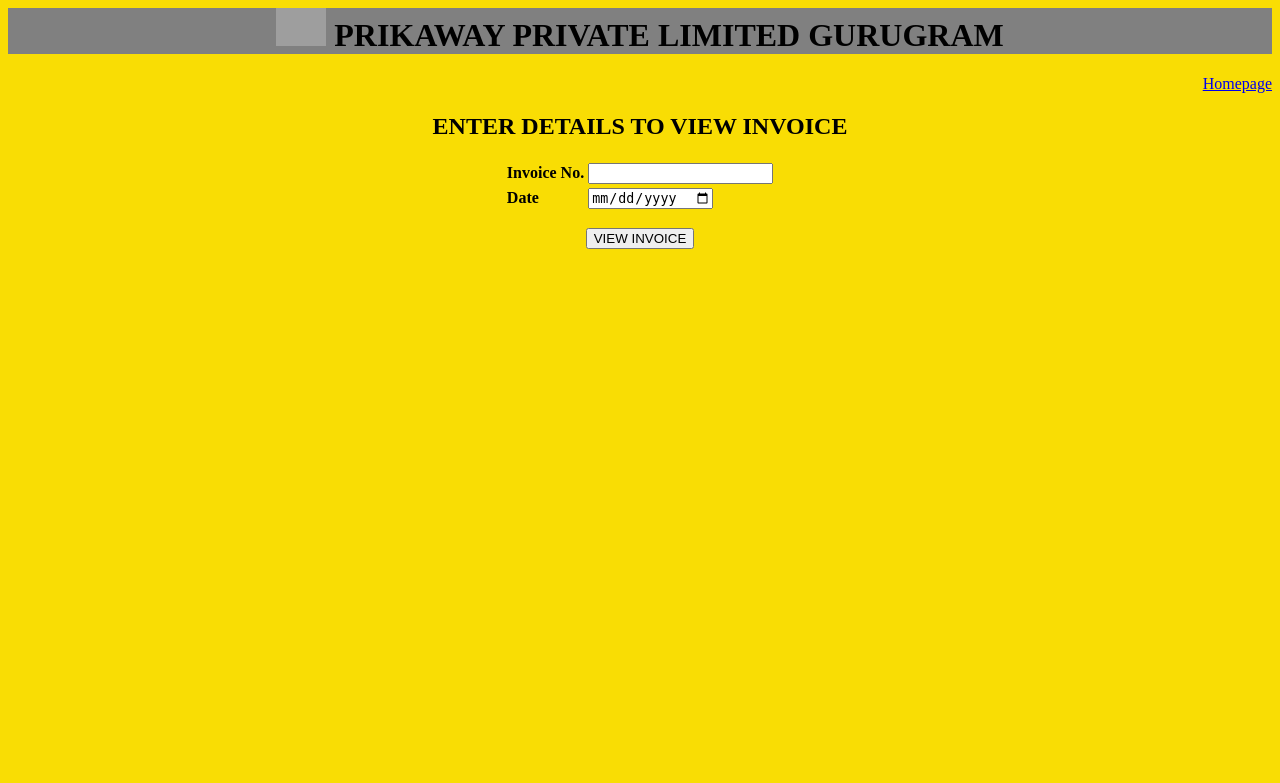
After one commit to AyushS305/flask, a Flask app: page /search_invoice in a window 1280 px wide. The commit adds this page. Shown: the top 783 px of the page. Run offline with Flask 3, Linux system fonts and the light colour scheme; grey boxes are pictures that could not be loaded.

Commit message:
added the view invoice functionality

```diff
--- a/app.py
+++ b/app.py
@@ -88,6 +88,20 @@
       msg.html = render_template("student_invoice_print_template.html", output=output, image=session['img_url'])
       mail.send(msg)
       return render_template("student_invoice_print_template.html",output = output, image=session['img_url'])
+
+@app.route('/search_invoice',methods = ['POST', 'GET'])
+def search_invoice():
+      return render_template("search_invoice_input_template.html")
+
+@app.route('/view_invoice',methods = ['POST', 'GET'])
+def view_invoice():
+   if request.method == 'POST':
+      out = request.form.to_dict()
+      out=db_search_student_invoice(out)
+      if out == "NF":
+         return render_template("student_invoice_not_found.html")
+      else:
+         return render_template("view_student_invoice_template.html", output=out, image=out['image'])
 
 @app.route('/principal_bill',methods=['POST','GET'])
 def principal_bill():
--- a/templates/homepage.html
+++ b/templates/homepage.html
@@ -32,6 +32,7 @@
         <p><a href="/input">ENTER DETAILS AND PRINT STUDENT INVOICE</a></p>
         <p><a href='/delete_invoice_input'>DELETE STUDENT INVOICE</a></p>
         <p><a href='/change_invoice_status_input'>CHANGE STUDENT INVOICE STATUS AS TC/LEAVE</a></p>
+        <p><a href='/search_invoice'>VIEW STUDENT INVOICE</a></p>
         <p><a href='/principal_bill'>GENERATE BILL FOR PRINCIPAL</a></p>
         <p><a href='/cover_page_input'>GENERATE COVER PAGES</a></p>
         {% if sync_user['school_id'] == 2 %}
--- /dev/null
+++ b/templates/search_invoice_input_template.html
@@ -0,0 +1,50 @@
+<html>
+    <head lang="en">
+        <meta charset="UTF-8">
+    <title>ENTER STUDENT INVOICE DETAILS</title>
+    <link rel="icon" type="image/x-icon" href="https://drive.google.com/uc?export=view&id=1jjhDnX3tIAtRkBU_fUzQNF1yn49OYsdh">
+    <style>
+     h1 {
+       text-align: center;
+       display: block;
+       border: 1px black;
+       background-color: grey;
+
+     }
+     img {
+       text-align: center;
+
+     }
+     h2 {
+       text-align: center;
+     }
+
+     body {
+       text-align: center;
+       background-color:rgb(249, 221, 4);
+
+     }
+
+     table, th, td {
+        margin-left: auto;
+        margin-right: auto;
+        text-align: left;
+        }
+
+     </style>
+  </head>
+<body>
+    <form action = "/view_invoice" method = "POST">
+    <h1><img src=" https://drive.google.com/uc?export=view&id=1_d2XtM4F7MGepwXL-eMrpOq4_5rvoNoe" alt="PRIKAWAY" width="50",height="50"> PRIKAWAY PRIVATE LIMITED GURUGRAM</h1>
+    <p align="right"><a href="/homepage">Homepage</a></p>
+    <h2>ENTER DETAILS TO VIEW INVOICE</h2>
+    <table>
+        <tr><td><b>Invoice No.</b>
+        <td><input type ="text" name = "inv_no" id='inv_no' required /></td></tr>
+        <tr><td><b>Date</b></td>
+        <td><input type ="date" name = "date_of_purchase" id='date_of_purchase' /></td></table></tr>
+     </table>
+    <p><input type = "Submit" value = "VIEW INVOICE"  /></p>
+</form>
+ </body>
+</html>
```
Also changed, not shown: db_processor.py (+41 -0 lines), templates/student_invoice_not_found.html (added, +43 -0 lines), templates/view_student_invoice_template.html (added, +100 -0 lines).
